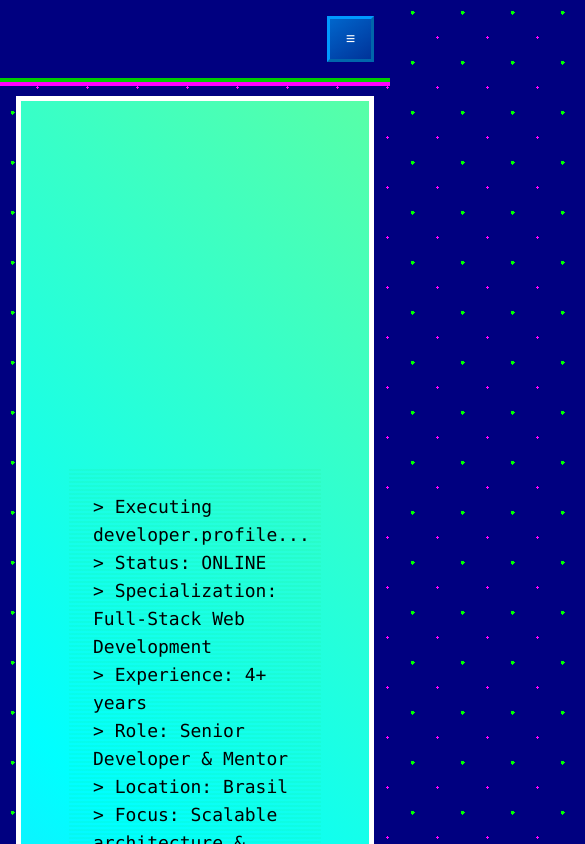
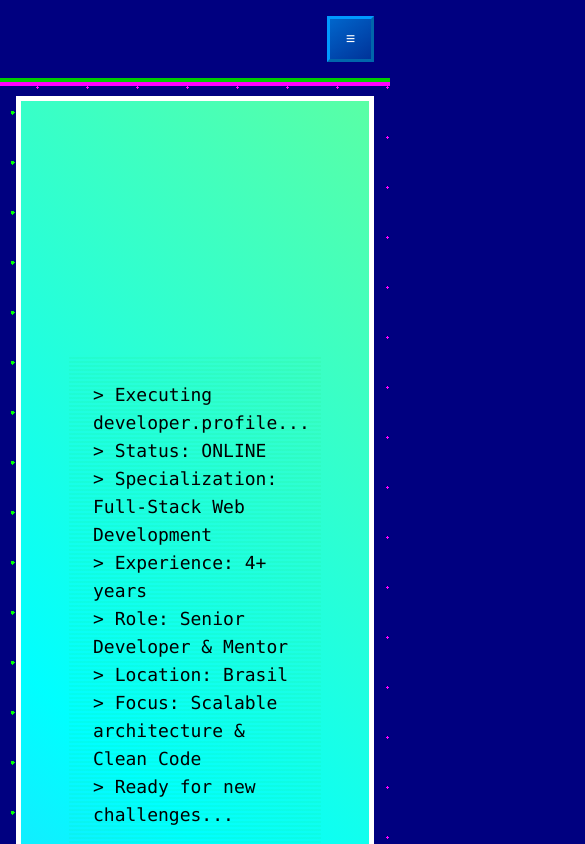
Before and after one commit to LucasAro/portfolio, a React (Create React App) app in the folder contact-react/: page / in a window 390 px wide. Shown: the top 844 px of the page, 585 px wide, since content can reach past the window. Built offline with nearby package versions, Linux system fonts and the light colour scheme; no server answers.

Commit message:
melhoria na versao mobile

```diff
--- a/contact-react/src/components/HeroSection.jsx
+++ b/contact-react/src/components/HeroSection.jsx
@@ -19,8 +19,8 @@
   return (
     <section id="hero" className="retro-hero mx-4 my-24 p-12 text-center text-black">
       <div className="max-w-4xl mx-auto">
-        <div className="mb-8">
-          <pre className="text-2xl md:text-4xl font-bold blink">
+        <div className="mb-8 overflow-x-auto">
+          <pre className="text-xs sm:text-sm md:text-2xl lg:text-4xl font-bold blink text-center whitespace-pre">
 {`
 ██╗     ██╗   ██╗ ██████╗ █████╗ ███████╗
 ██║     ██║   ██║██╔════╝██╔══██╗██╔════╝
```
Lines whose indentation alone changed are shown as unchanged.
